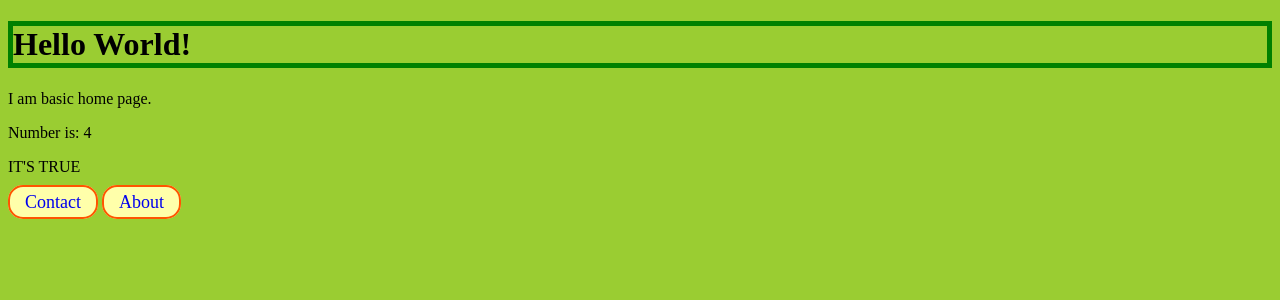
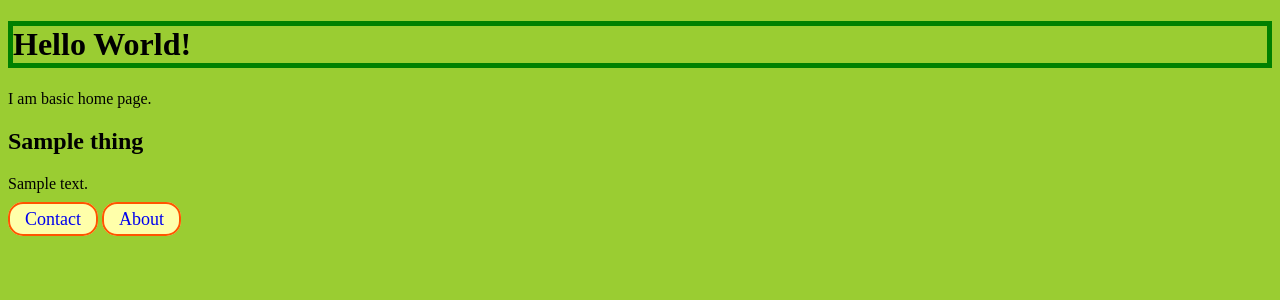
Before and after one commit to BadKoldrysh/heap, a Django app: page / in a window 1280 px wide. Shown: the top 300 px of the page. Run offline with Django 3.2, Linux system fonts and the light colour scheme; tables that the repository leaves empty hold one stand-in row (values such as "Sample post").

Commit message:
Modify views with using data from database

```diff
--- a/python_projects/myhellowebapp/collection/templates/index.html
+++ b/python_projects/myhellowebapp/collection/templates/index.html
@@ -4,12 +4,10 @@
 {% block content %}
     <h1>Hello World!</h1>
     <p>I am basic home page.</p>
-    <p>Number is: {{ number }}</p>
-    {% if number == 4 %}
-        <p>IT'S TRUE</p>
-    {% else %}
-        <p>IT'S FALSE</p>
-    {% endif %}
+    {% for thing in things %}
+    <h2>{{ thing.name }}</h2>
+    <p>{{ thing.description }}</p>
+    {% endfor %}
     <a href="{% url 'contact' %}" class="btn">Contact</a>
     <a href="{% url 'about' %}" class="btn">About</a>
 {% endblock %}
--- a/python_projects/myhellowebapp/collection/views.py
+++ b/python_projects/myhellowebapp/collection/views.py
@@ -1,11 +1,9 @@
 from django.shortcuts import render
+from collection.models import Thing
 
 # Create your views here.
 def index(request):
-    # defining the variable
-    number = 4
-    # passing the variable to the view
-    # this is your new view
+    things = Thing.objects.all()
     return render(request, 'index.html', {
-        'number': number,
+        'things': things,
     })
```
